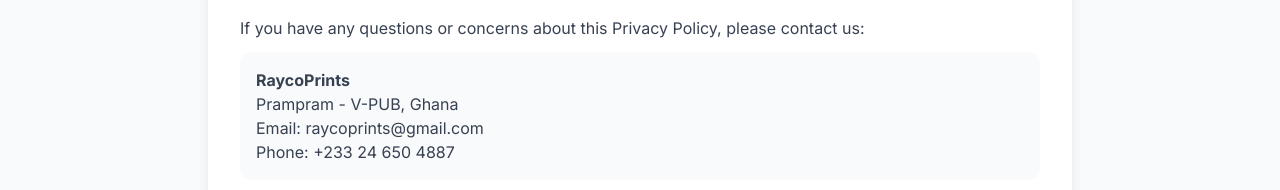
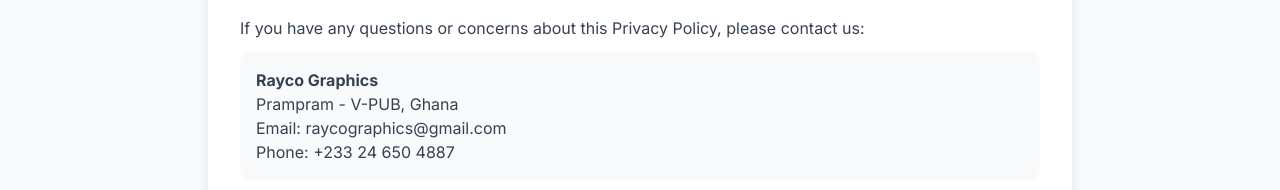
Before and after one commit to kofi-lartey/Rayco-Prints, a React (Vite) app: page /privacy-policy in a window 1280 px wide. Shown: the part 2296-2486 px from the top of the page. Built offline with nearby package versions, Linux system fonts and the light colour scheme.

Commit message:
change from rayco prints to rayco graphics

```diff
--- a/index.html
+++ b/index.html
@@ -15,11 +15,11 @@
   <link rel="apple-touch-icon" href="/apple-touch-icon.png" />
   <link rel="mask-icon" href="/mask-icon.svg" color="#1e3a5f" />
   <meta name="description"
-    content="RaycoPrints - Your premier printing press delivering precision printing and professional results. Quality you can feel, service you can trust." />
+    content="Rayco Graphics - Your premier printing press delivering precision printing and professional results. Quality you can feel, service you can trust." />
   <meta name="keywords"
     content="printing, business cards, banners, custom apparel, corporate stationery, marketing materials, Ghana, Accra, Prampram" />
-  <meta name="author" content="RaycoPrints" />
-  <meta property="og:title" content="RaycoPrints - Precision Printing. Professional Results." />
+  <meta name="author" content="Rayco Graphics" />
+  <meta property="og:title" content="Rayco Graphics - Precision Printing. Professional Results." />
   <meta property="og:description"
     content="Quality You Can Feel. From business cards to large format banners, we bring your designs to life." />
   <meta property="og:image" content="https://res.cloudinary.com/djjgkezui/image/upload/v1772650253/logo_krbgmz.png" />
@@ -29,7 +29,7 @@
   <meta name="geo.placename" content="Prampram, Ghana" />
   <meta name="geo.position" content="5.708327641251287;0.11070570742514928" />
   <meta name="ICBM" content="5.708327641251287, 0.11070570742514928" />
-  <title>RaycoPrints - Precision Printing. Professional Results.</title>
+  <title>Rayco Graphics - Precision Printing. Professional Results.</title>
 </head>
 
 <body>
--- a/package.json
+++ b/package.json
@@ -1,5 +1,5 @@
 {
-  "name": "raycoprints",
+  "name": "rayco-graphics",
   "private": true,
   "version": "0.0.0",
   "type": "module",
--- a/src/components/HomeInstallPrompt.jsx
+++ b/src/components/HomeInstallPrompt.jsx
@@ -51,7 +51,7 @@ const HomeInstallPrompt = () => {
   const handleInstall = async () => {
     if (!deferredPrompt) {
       // For iOS, show instructions
-      alert('To install RaycoPrints App:\n\n1. Tap the Share button in Safari\n2. Tap "Add to Home Screen"');
+      alert('To install Rayco Graphics App:\n\n1. Tap the Share button in Safari\n2. Tap "Add to Home Screen"');
       return;
     }
 
@@ -95,7 +95,7 @@ const HomeInstallPrompt = () => {
             </svg>
           </div>
           <div className="flex-1">
-            <h3 className="font-bold text-gray-900 text-lg">Install RaycoPrints App</h3>
+            <h3 className="font-bold text-gray-900 text-lg">Install Rayco Graphics App</h3>
             <p className="text-gray-600 text-sm mt-1">Get quick access and offline support. Tap to install!</p>
           </div>
           <button
--- a/src/components/InstallPrompt.jsx
+++ b/src/components/InstallPrompt.jsx
@@ -66,7 +66,7 @@ const InstallPrompt = () => {
     <button
       onClick={handleInstallClick}
       className="fixed bottom-20 right-4 z-50 bg-[#1e3a5f] text-white px-4 py-3 rounded-full shadow-lg hover:bg-[#2a4a73] transition-all duration-300 flex items-center gap-2 animate-bounce"
-      aria-label="Install RaycoPrints App"
+      aria-label="Install Rayco Graphics App"
     >
       <svg
         xmlns="http://www.w3.org/2000/svg"
--- a/src/components/LogoLoader.jsx
+++ b/src/components/LogoLoader.jsx
@@ -64,7 +64,7 @@ const LogoLoader = ({ pathname }) => {
         }}>
           <img
             src="https://res.cloudinary.com/djjgkezui/image/upload/v1772650253/logo_krbgmz.png"
-            alt="RaycoPrints"
+            alt="Rayco Graphics"
             style={{
               width: '140px',
               height: 'auto',
--- a/src/config/index.js
+++ b/src/config/index.js
@@ -1,12 +1,12 @@
 /**
- * RaycoPrints Configuration
+ * Rayco Graphics Configuration
  * Centralized configuration for the application
  */
 
 export const CONFIG = {
     // Brand Information
     brand: {
-        name: 'RaycoPrints',
+        name: 'Rayco Graphics',
         fullName: 'Rayco Graphix & Secretarial Services',
         tagline: 'Precision Printing. Professional Results.',
         description: 'Your premier printing and secretarial services. Quality you can feel, service you can trust.',
@@ -17,7 +17,7 @@ export const CONFIG = {
     contact: {
         phone: '+233 24 650 4887',
         whatsapp: 'https://wa.me/233246504887',
-        email: 'raycoprints@gmail.com',
+        email: 'raycographics@gmail.com',
         address: 'Prampram - V-PUB, Ghana',
         location: {
             lat: 5.708327641251287,
--- a/src/pages/Portfolio.jsx
+++ b/src/pages/Portfolio.jsx
@@ -115,7 +115,7 @@ const Portfolio = () => {
         {
             name: "Sarah Mensah",
             company: "TechStart Ghana",
-            quote: "RaycoPrints delivered our business cards exactly as we imagined. Professional quality and fast turnaround!",
+            quote: "Rayco Graphics delivered our business cards exactly as we imagined. Professional quality and fast turnaround!",
             rating: 5
         },
         {
--- a/src/pages/PrivacyPolicy.jsx
+++ b/src/pages/PrivacyPolicy.jsx
@@ -15,7 +15,7 @@ const PrivacyPolicy = () => {
                         <section>
                             <h2 className="text-2xl font-semibold text-gray-800 mb-3">1. Introduction</h2>
                             <p>
-                                At RaycoPrints, we value your privacy and are committed to protecting your personal information.
+                                At Rayco Graphics, we value your privacy and are committed to protecting your personal information.
                                 This Privacy Policy explains how we collect, use, disclose, and safeguard your information
                                 when you visit our website or use our printing services.
                             </p>
@@ -149,9 +149,9 @@ const PrivacyPolicy = () => {
                                 If you have any questions or concerns about this Privacy Policy, please contact us:
                             </p>
                             <div className="mt-3 bg-gray-50 p-4 rounded-lg">
-                                <p><strong>RaycoPrints</strong></p>
+                                <p><strong>Rayco Graphics</strong></p>
                                 <p>Prampram - V-PUB, Ghana</p>
-                                <p>Email: raycoprints@gmail.com</p>
+                                <p>Email: raycographics@gmail.com</p>
                                 <p>Phone: +233 24 650 4887</p>
                             </div>
                         </section>
--- a/src/pages/Receipt.jsx
+++ b/src/pages/Receipt.jsx
@@ -108,7 +108,7 @@ export default function Receipt() {
                                 <div className="bg-blue-50 rounded-lg p-4 mb-6">
                                     <h3 className="font-bold text-blue-900 mb-2">Payment Information</h3>
                                     <p className="text-sm text-blue-800">
-                                        <strong>MoMo Number:</strong> 0246503887 (RaycoPrints)
+                                        <strong>MoMo Number:</strong> 0246503887 (Rayco Graphics)
                                     </p>
                                     <p className="text-xs text-blue-600 mt-2">
                                         Pay to this number and bring your receipt when picking up.
--- a/src/pages/TermsOfService.jsx
+++ b/src/pages/TermsOfService.jsx
@@ -15,7 +15,7 @@ const TermsOfService = () => {
                         <section>
                             <h2 className="text-2xl font-semibold text-gray-800 mb-3">1. Acceptance of Terms</h2>
                             <p>
-                                By accessing and using the RaycoPrints website and services, you accept and agree to be
+                                By accessing and using the Rayco Graphics website and services, you accept and agree to be
                                 bound by the terms and provision of this agreement. If you do not agree to abide by
                                 these terms, please do not use our services.
                             </p>
@@ -24,7 +24,7 @@ const TermsOfService = () => {
                         <section>
                             <h2 className="text-2xl font-semibold text-gray-800 mb-3">2. Description of Service</h2>
                             <p>
-                                RaycoPrints provides professional printing services including but not limited to:
+                                Rayco Graphics provides professional printing services including but not limited to:
                             </p>
                             <ul className="list-disc pl-6 space-y-2 mt-2">
                                 <li>Business cards, letterheads, and corporate stationery</li>
@@ -79,7 +79,7 @@ const TermsOfService = () => {
                             <h3 className="text-xl font-medium text-gray-800 mt-4 mb-2">Our Content</h3>
                             <p>
                                 All content on our website, including logos, graphics, text, and software, is the
-                                property of RaycoPrints and is protected by copyright and other intellectual property laws.
+                                property of Rayco Graphics and is protected by copyright and other intellectual property laws.
                             </p>
 
                             <h3 className="text-xl font-medium text-gray-800 mt-4 mb-2">Copyright Infringement</h3>
@@ -133,7 +133,7 @@ const TermsOfService = () => {
                         <section>
                             <h2 className="text-2xl font-semibold text-gray-800 mb-3">10. Indemnification</h2>
                             <p>
-                                You agree to indemnify, defend, and hold harmless RaycoPrints and its officers, directors,
+                                You agree to indemnify, defend, and hold harmless Rayco Graphics and its officers, directors,
                                 employees, and agents from any claims, damages, losses, liabilities, costs, or expenses
                                 arising out of your use of our services or violation of these Terms of Service.
                             </p>
@@ -172,9 +172,9 @@ const TermsOfService = () => {
                                 If you have any questions about these Terms of Service, please contact us:
                             </p>
                             <div className="mt-3 bg-gray-50 p-4 rounded-lg">
-                                <p><strong>RaycoPrints</strong></p>
+                                <p><strong>Rayco Graphics</strong></p>
                                 <p>Prampram - V-PUB, Ghana</p>
-                                <p>Email: raycoprints@gmail.com</p>
+                                <p>Email: raycographics@gmail.com</p>
                                 <p>Phone: +233 24 650 4887</p>
                             </div>
                         </section>
--- a/vite.config.js
+++ b/vite.config.js
@@ -10,8 +10,8 @@ export default defineConfig({
       registerType: 'autoUpdate',
       includeAssets: ['favicon.ico', 'apple-touch-icon.png', 'masked-icon.svg'],
       manifest: {
-        name: 'RaycoPrints',
-        short_name: 'RaycoPrints',
+        name: 'Rayco Graphics',
+        short_name: 'Rayco Graphics',
         description: 'Your premier printing press delivering precision printing and professional results.',
         theme_color: '#1e3a5f',
         background_color: '#ffffff',
```
Also changed, not shown: public/manifest.json.
